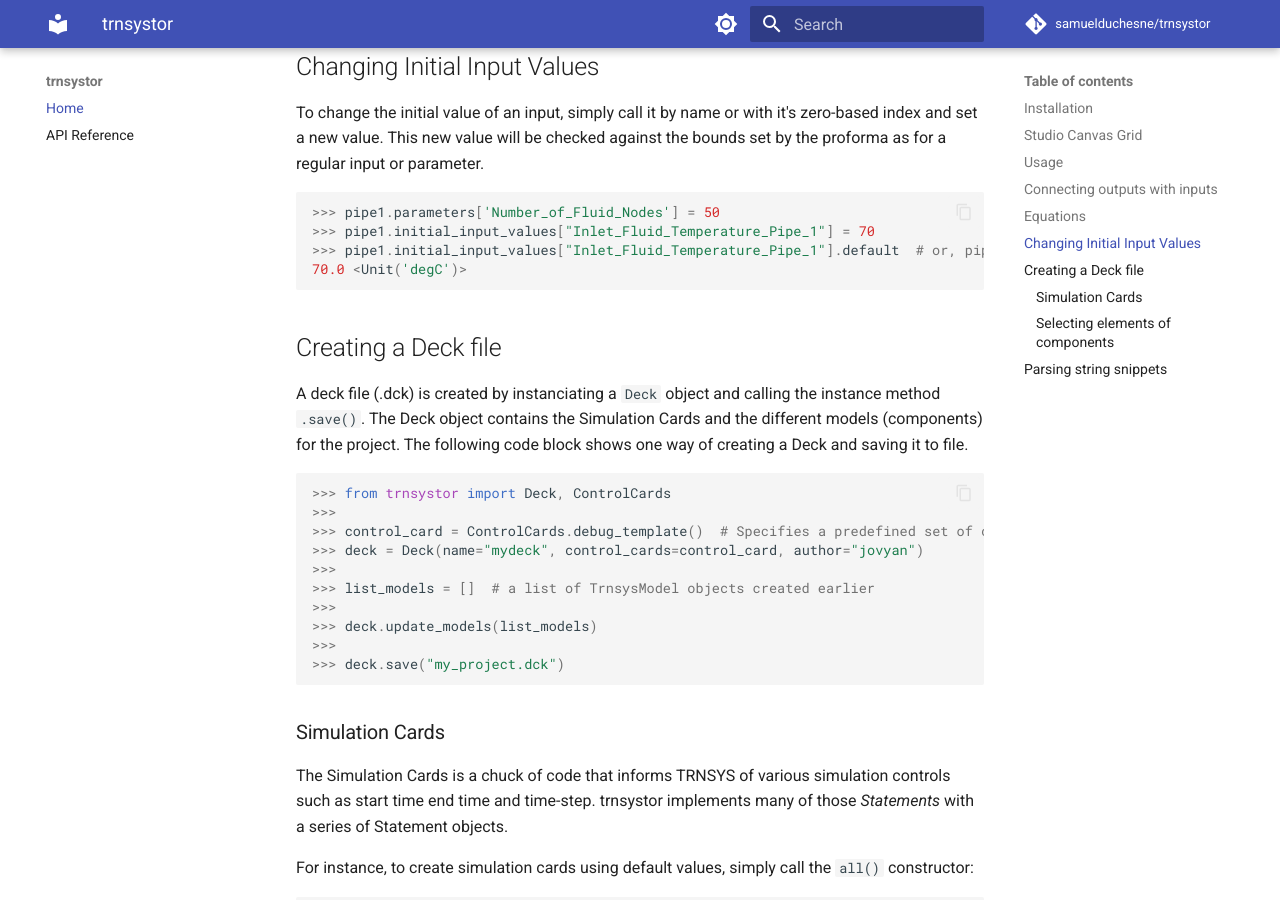
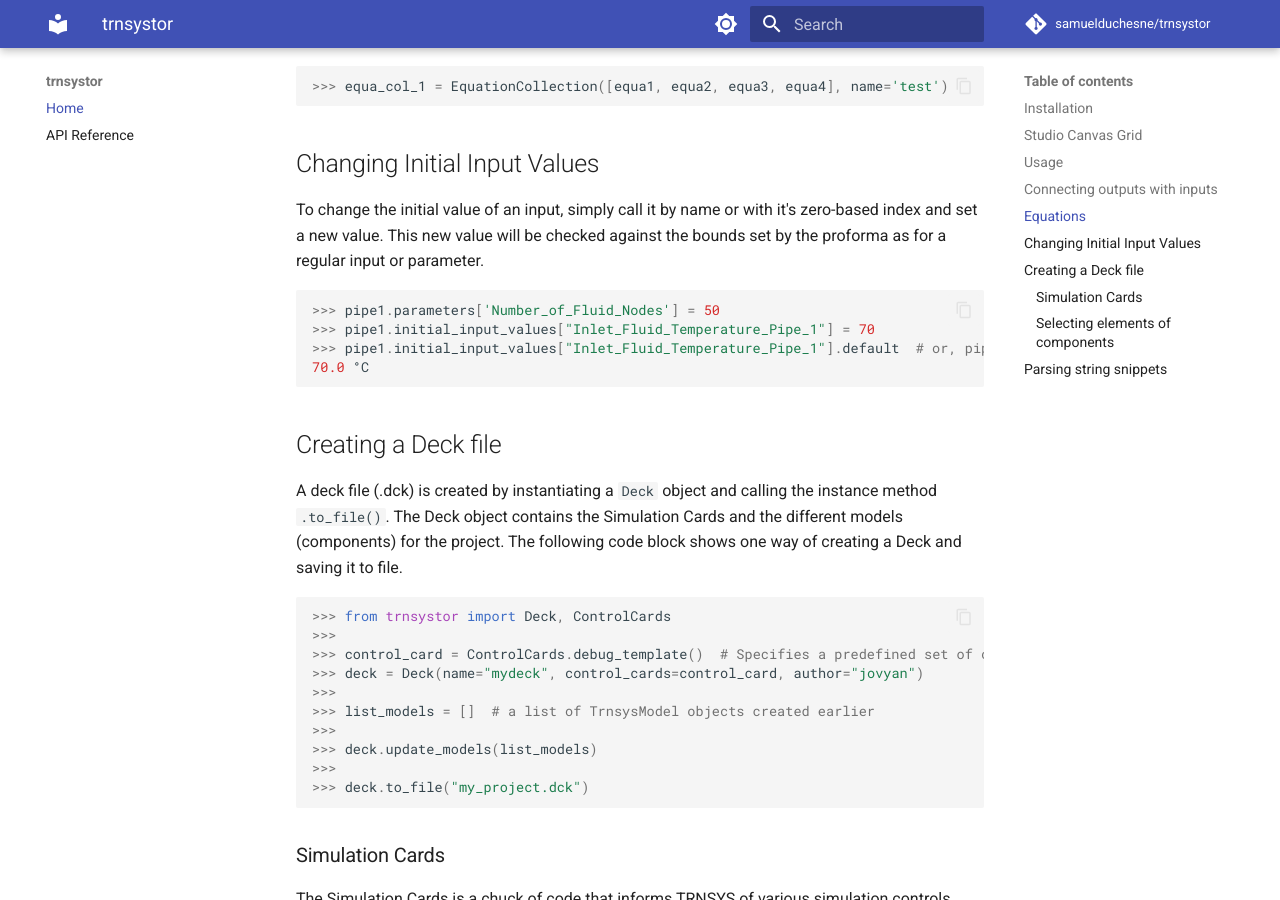
Before and after one commit to samuelduchesne/trnsystor, an MkDocs documentation site: the page built from docs/index.md, in a window 1280 px wide and 900 px high, scrolled down 2612 px. Built offline with MkDocs 1.6.1 and Material for MkDocs 9.7.7, drawn with Linux system fonts in a browser that asks for light colours; comment, search, counter and statistics services are not loaded; some of the changed text lies outside the part shown.

Commit message:
Fix documentation misalignments after pint/sympy removal
- Fix README code examples: celsius → °C, save() → to_file(),
  NNumber typo, Unit('degC') → °C display format
- Document new `symbolic` optional extra for sympy support
- Add Quantity class and Parsing section to API reference
- Remove stale DeckFilePrinter/TypeVariableSymbol from reference
  (now lazy proxies, not renderable by mkdocstrings)
- Remove pint/sympy intersphinx inventories from mkdocs.yml

Co-Authored-By: Claude Opus 4.6 (1M context) <noreply@anthropic.com>

````diff
--- a/README.md
+++ b/README.md
@@ -13,6 +13,12 @@ specify parameters, connect components together and more through python code.
 
 ```shell
 pip install trnsystor
+```
+
+For symbolic equation support (e.g., `Equation.from_symbolic_expression`):
+
+```shell
+pip install trnsystor[symbolic]
 ```
 
 ## Studio Canvas Grid
@@ -130,13 +136,13 @@ proforma as for a regular input or parameter.
 >>> pipe1.parameters['Number_of_Fluid_Nodes'] = 50
 >>> pipe1.initial_input_values["Inlet_Fluid_Temperature_Pipe_1"] = 70
 >>> pipe1.initial_input_values["Inlet_Fluid_Temperature_Pipe_1"].default  # or, pipe1.initial_input_values[0]
-70.0 <Unit('degC')>
+70.0 °C
 ```
 
 ## Creating a Deck file
 
-A deck file (.dck) is created by instanciating a `Deck` object and calling the instance
-method `.save()`. The Deck object contains the Simulation Cards and the different models
+A deck file (.dck) is created by instantiating a `Deck` object and calling the instance
+method `.to_file()`. The Deck object contains the Simulation Cards and the different models
 (components) for the project. The following code block shows one way of creating a Deck
 and saving it to file.
 
@@ -150,7 +156,7 @@ and saving it to file.
 >>>
 >>> deck.update_models(list_models)
 >>>
->>> deck.save("my_project.dck")
+>>> deck.to_file("my_project.dck")
 ```
 
 ### Simulation Cards
--- a/mkdocs.yml
+++ b/mkdocs.yml
@@ -64,5 +64,3 @@ plugins:
           inventories:
             - https://docs.python.org/3/objects.inv
             - https://networkx.org/documentation/stable/objects.inv
-            - https://pint.readthedocs.io/en/stable/objects.inv
-            - https://docs.sympy.org/latest/objects.inv
````
Also changed, not shown: other parts of README.md (+3 -3 lines), docs/reference.md (+18 -4 lines).
